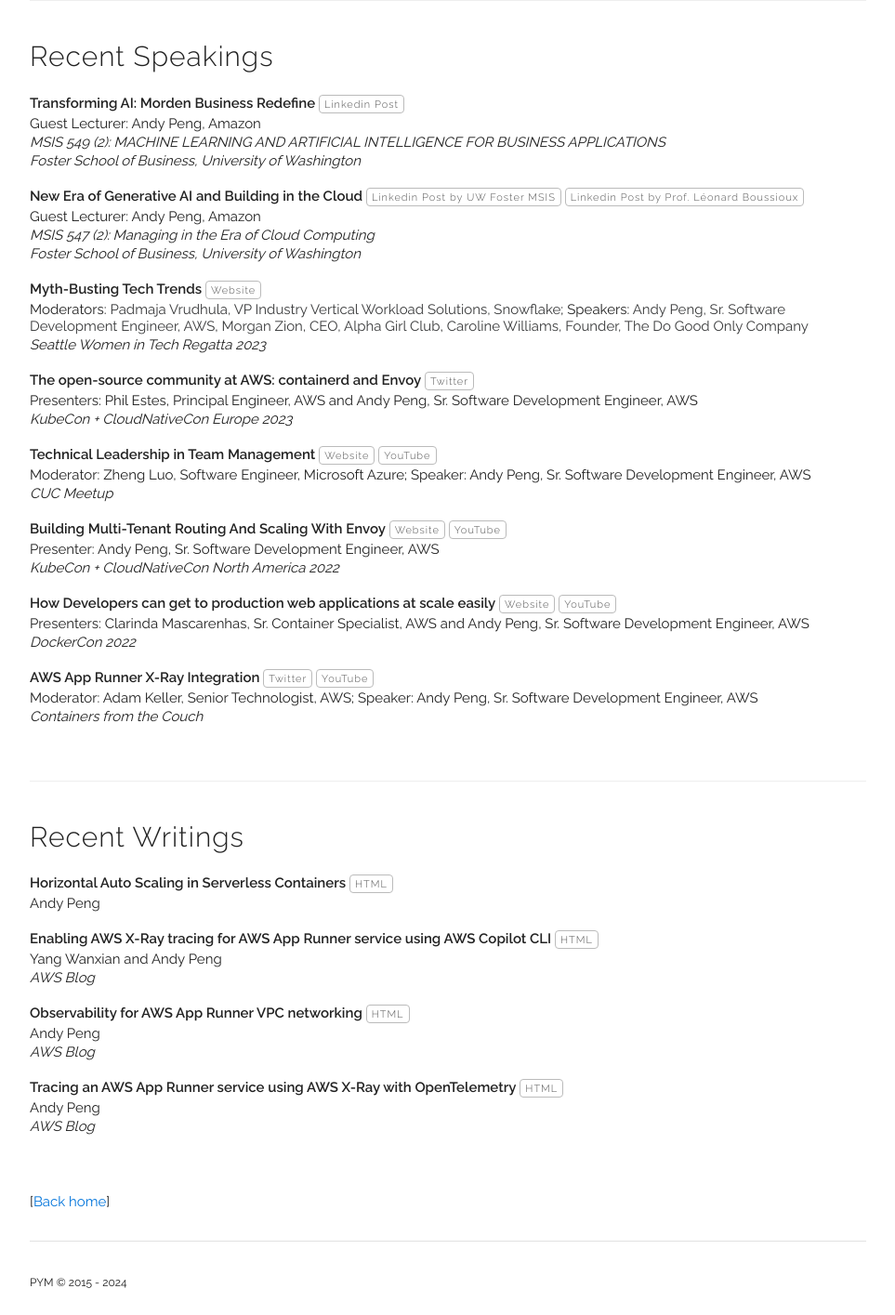
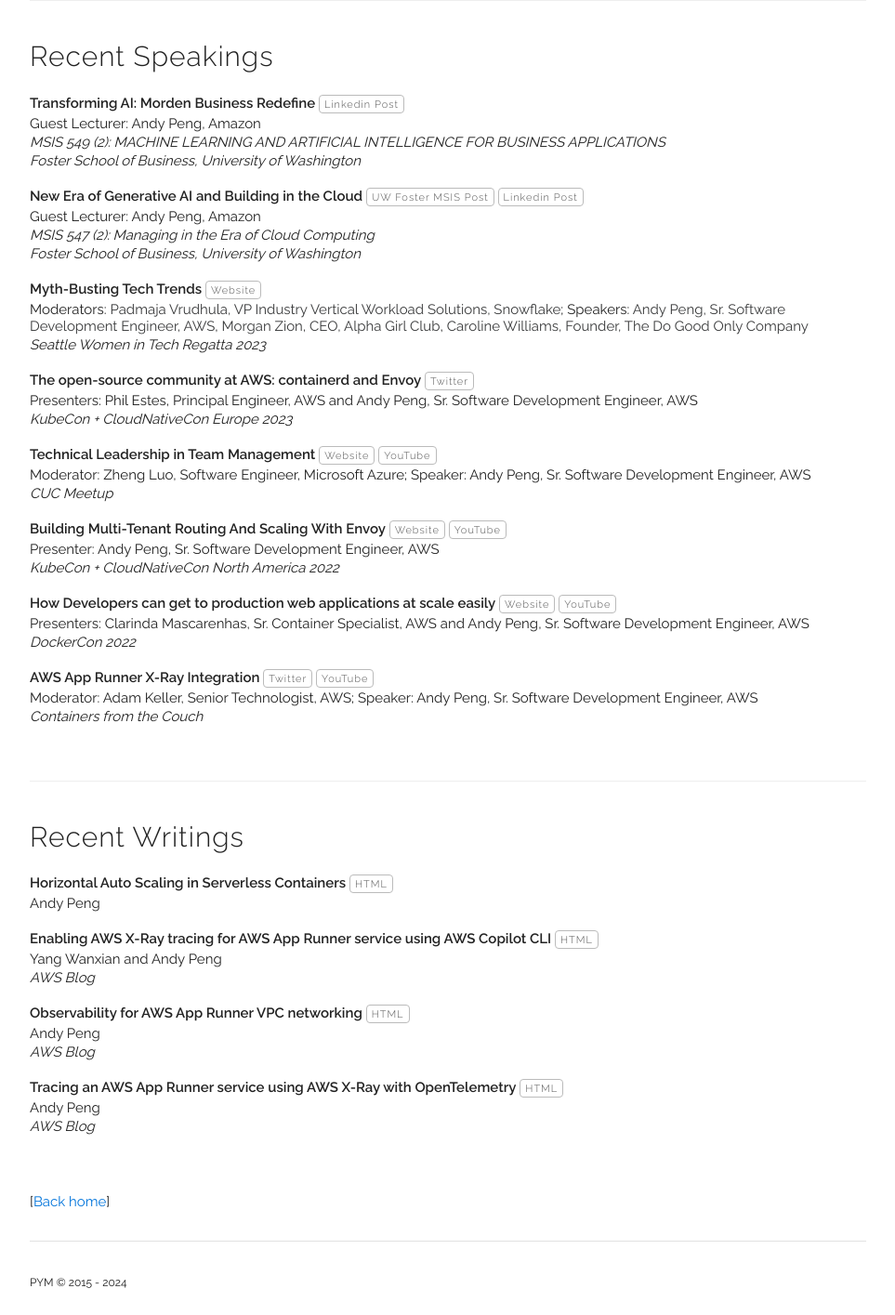
Before and after one commit to gfw001/gfw001.github.io, a Jekyll site: the page publications.html, which Jekyll copies as it is, in a window 1280 px wide. Shown: the whole page at 93% size, without its empty margins (158-1121 px from the left). Built offline with Jekyll 4.4.1, drawn with Linux system fonts in a browser that asks for light colours.

Commit message:
Update publications.html

```diff
--- a/publications.html
+++ b/publications.html
@@ -99,8 +99,8 @@
 
 <div class="paper">
    <p class="title"><b>New Era of Generative AI and Building in the Cloud</b>
-     <a class="button" href="https://www.linkedin.com/posts/uw-foster-msis_msis-genai-demoday-ugcPost-7173432871800483841-wW0C?utm_source=share&utm_medium=member_desktop" target="_blank">Linkedin Post by UW Foster MSIS</a>
-     <a class="button" href="https://www.linkedin.com/posts/leonard-boussioux_forging-ai-champions-a-transformative-ugcPost-7188941809279000576-ZKov?utm_source=share&utm_medium=member_desktop" target="_blank">Linkedin Post by Prof. Léonard Boussioux</a>
+     <a class="button" href="https://www.linkedin.com/posts/uw-foster-msis_msis-genai-demoday-ugcPost-7173432871800483841-wW0C?utm_source=share&utm_medium=member_desktop" target="_blank">UW Foster MSIS Post</a>
+     <a class="button" href="https://www.linkedin.com/posts/leonard-boussioux_forging-ai-champions-a-transformative-ugcPost-7188941809279000576-ZKov?utm_source=share&utm_medium=member_desktop" target="_blank">Linkedin Post</a>
    </p>
   <p>Guest Lecturer: Andy Peng, Amazon</p>
   <p><i>MSIS 547 (2): Managing in the Era of Cloud Computing</i></p>
```
